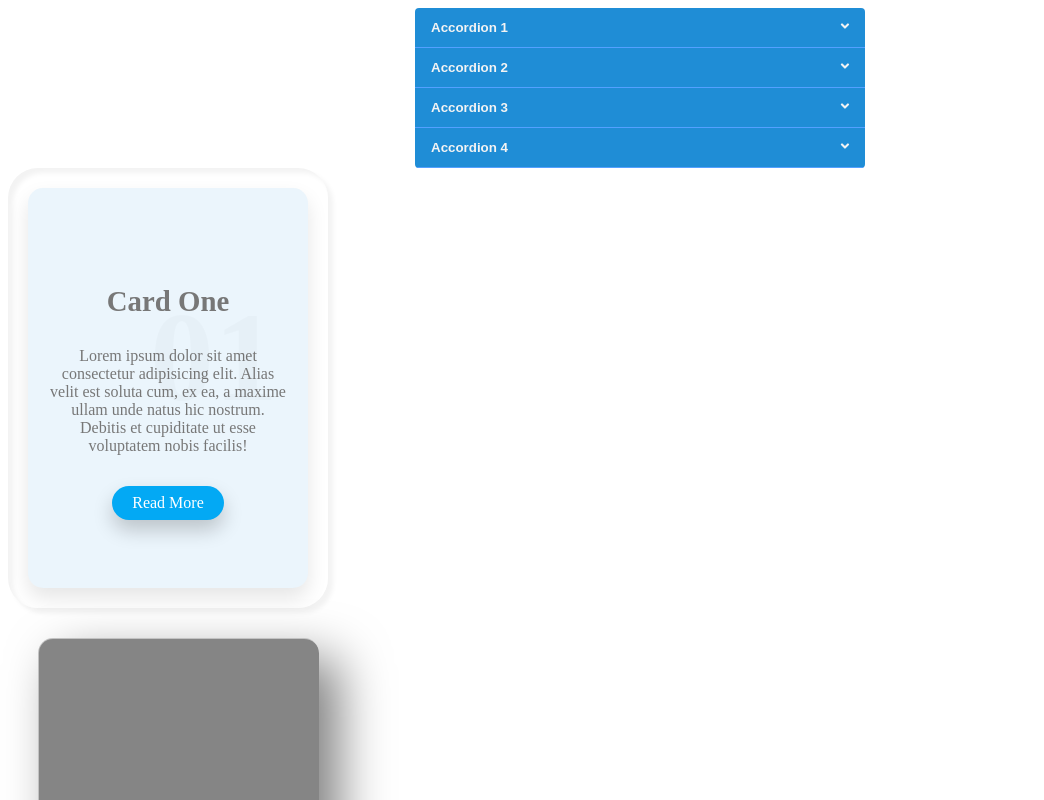
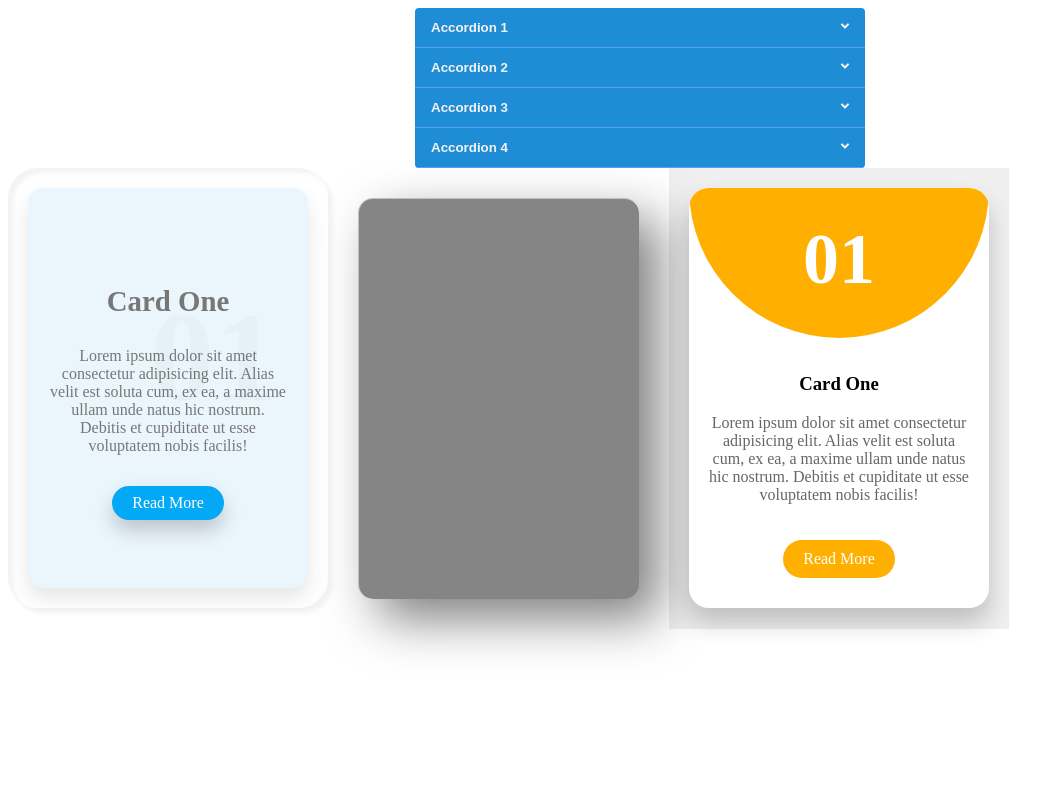
Before and after one commit to yunseop-dev/react-components, a React (Create React App) app: page / in a window 1280 px wide. Shown: the top 800 px of the page, without its empty margins (0-1044 px from the left). Built offline with nearby package versions, Linux system fonts and the light colour scheme.

Commit message:
add blur card

```diff
--- a/src/App.tsx
+++ b/src/App.tsx
@@ -2,14 +2,17 @@ import React from 'react';
 import Accordion from './components/Accordion';
 import NeumorphismCard from './components/NeumorphismCard';
 import GlassmorphismCard from './components/GlassmorphismCard';
+import BlurCard from './components/BlurCard';
 
 const App: React.FC = () => {
-  return (
-    <div>
-      <Accordion />
+  return (<>
+    <Accordion />
+    <div style={{ display: 'flex' }}>
       <NeumorphismCard />
       <GlassmorphismCard />
+      <BlurCard />
     </div>
+  </>
   );
 }
 
--- /dev/null
+++ b/src/components/BlurCard.tsx
@@ -0,0 +1,21 @@
+import React from 'react'
+import styles from "./blurCard.module.css"
+
+const BlurCard: React.FC = () => {
+    return (
+        <div className={styles.container}>
+            <div className={styles.card}>
+                <div className={styles.circle}>
+                    <h2>01</h2>
+                </div>
+                <div className={styles.content}>
+                    <h3>Card One</h3>
+                    <p>Lorem ipsum dolor sit amet consectetur adipisicing elit. Alias velit est soluta cum, ex ea, a maxime ullam unde natus hic nostrum. Debitis et cupiditate ut esse voluptatem nobis facilis!</p>
+                    <a href="#">Read More</a>
+                </div>
+            </div>
+        </div>
+    );
+}
+
+export default React.memo(BlurCard);
--- /dev/null
+++ b/src/components/blurCard.module.css
@@ -0,0 +1,69 @@
+.card {
+    position: relative;
+    width: 300px;
+    height: 420px;
+    background: #fff;
+    margin: 20px;
+    border-radius: 20px;
+    overflow: hidden;
+    box-shadow: 0 15px 25px rgba(0, 0, 0, 0.2);
+    transition: 0.5s;
+}
+
+.container {
+    background: #efefef;
+}
+
+.container:hover .card {
+    filter: blur(20px);
+    transform: scale(0.9);
+    opacity: 0.5;
+}
+
+.container .card:hover {
+    filter: blur(0px);
+    transform: scale(1.1);
+    opacity: 1;
+}
+
+.card .circle {
+    position: relative;
+    width: 100%;
+    height: 100%;
+    background: #000;
+    clip-path: circle(150px at center 0);
+    text-align: center;
+}
+
+.card:nth-child(1) .circle, .card:nth-child(1) .content a {
+    background: #ffaf00;
+}
+
+.card .circle h2 {
+    color: #fff;
+    font-size: 4.5em;
+    padding: 30px 0;
+    margin: 0;
+}
+
+.card .content {
+    position: absolute;
+    bottom: 10px;
+    padding: 20px;
+    text-align: center;
+}
+
+.card .content p {
+    color: #666;
+}
+
+.card .content a {
+    position: relative;
+    display: inline-block;
+    padding: 10px 20px;
+    background: #000;
+    color: #fff;
+    border-radius: 40px;
+    text-decoration: none;
+    margin-top: 20px;
+}
```
